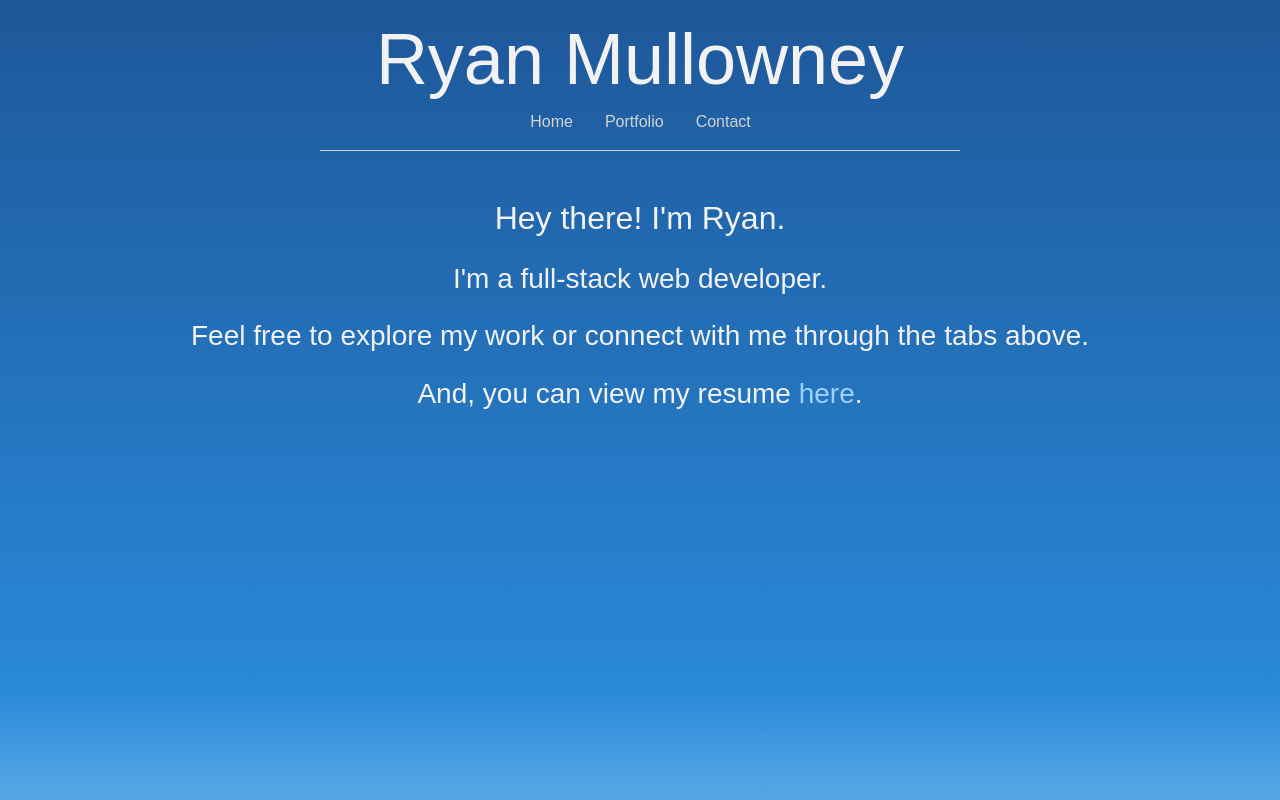
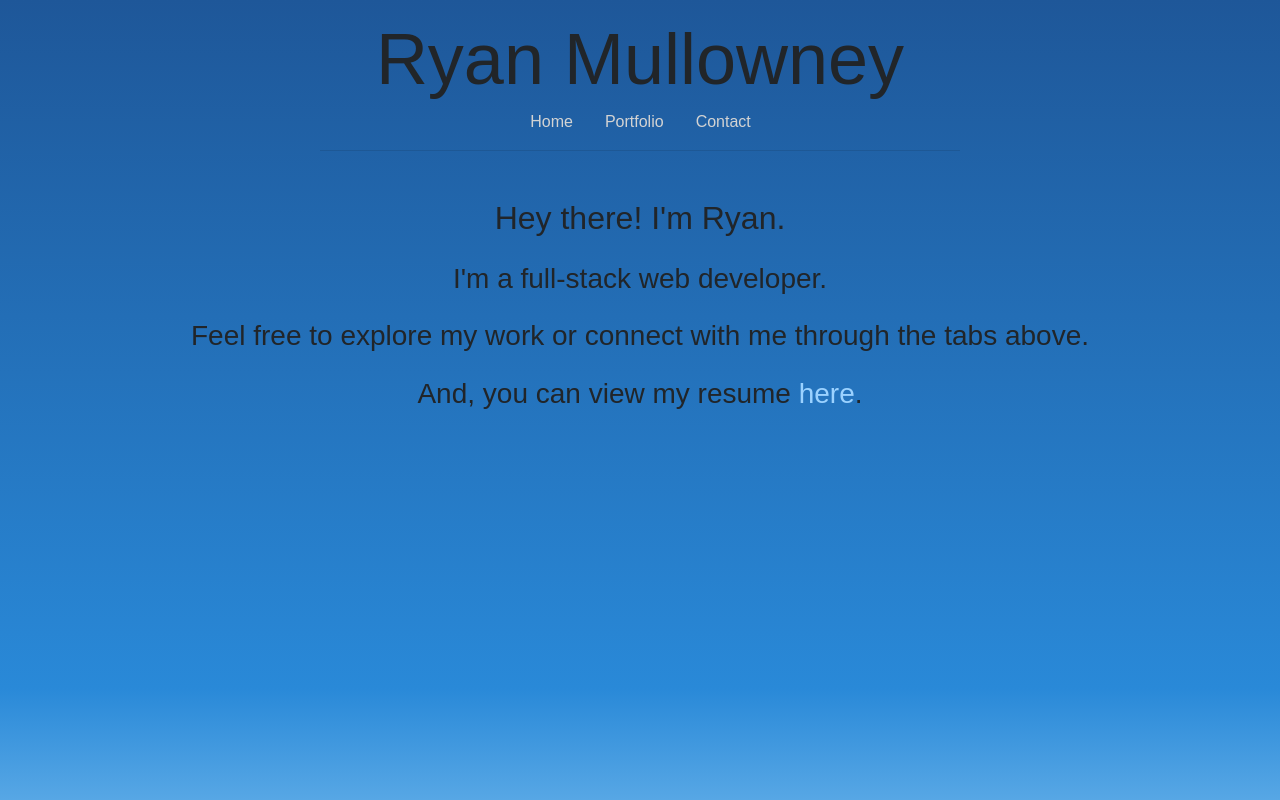
Before and after one commit to rwmullowney/rwmullowney.github.io, a React (Create React App) app: page / in a window 1280 px wide. Built offline with nearby package versions, Linux system fonts and the light colour scheme.

Commit message:
Updates CSS on contact page.  Adds alternate gradient color in App.css comments

```diff
--- a/src/App.css
+++ b/src/App.css
@@ -42,11 +42,20 @@ right: 0
 }
 
 h1, h2, h3, h4, h5, h6, p {
-  color: #F2F2F2
+  /* color: #F2F2F2 */
 }
 
-hr {
+/* hr {
   border-color: #D3D3D3;
   background-color: #D3D3D3;
   color: #D3D3D3
-}
+}  */
+
+
+/*
+Permalink - use to edit and share this gradient: http://colorzilla.com/gradient-editor/#ffffff+21,eaeaea+94
+background: rgb(255,255,255);  Old browsers
+background: -moz-linear-gradient(top,  rgba(255,255,255,1) 21%, rgba(234,234,234,1) 94%); FF3.6-15
+background: -webkit-linear-gradient(top,  rgba(255,255,255,1) 21%,rgba(234,234,234,1) 94%); Chrome10-25,Safari5.1-6
+background: linear-gradient(to bottom,  rgba(255,255,255,1) 21%,rgba(234,234,234,1) 94%); W3C, IE10+, FF16+, Chrome26+, Opera12+, Safari7+
+filter: progid:DXImageTransform.Microsoft.gradient( startColorstr='#ffffff', endColorstr='#eaeaea',GradientType=0 ); /* IE6-9 */
--- a/src/components/Contact.js
+++ b/src/components/Contact.js
@@ -8,15 +8,15 @@ export default class Contact extends Component {
         <div className="row justify-content-center mt-5">
           {/* Why is the <a> tag making it so the icon and text aren't in the same row anymore?  Made it so it encompasses the entire div and it works around it for now */}
           <a className="mx-5" href="https://github.com/rwmullowney/" target="_blank" style={{ textDecoration: "none" }}>
-              <img className="mx-5" style={{ maxHeight: "128px", maxWidth: "128px", width: "100%", height: "100%"}} src="./images/github.svg" />
+              <img className="mx-5" src="./images/github.svg" />
               {/* <h3 className="font-weight-light">Github</h3> */}
           </a>
           <a className="mx-5" href="https://www.linkedin.com/in/ryan-mullowney-a9309443/" target="_blank" style={{ textDecoration: "none" }}>
-              <img className="mx-5" style={{ maxHeight: "128px", maxWidth: "128px", width: "100%", height: "100%"}} src="./images/linkedin.svg" />
+              <img className="mx-5" src="./images/linkedin.svg" />
               {/* <h3 className="font-weight-light">LinkedIn</h3> */}
           </a >
           <a className="mx-5">
-            <img className="mx-5" style={{ maxHeight: "128px", maxWidth: "128px", width: "100%", height: "100%"}} src="./images/email.svg" />
+            <img className="mx-5" src="./images/email.svg" />
             {/* <h3 className="font-weight-light">Email</h3> */}
             </a>
         </div>
```
